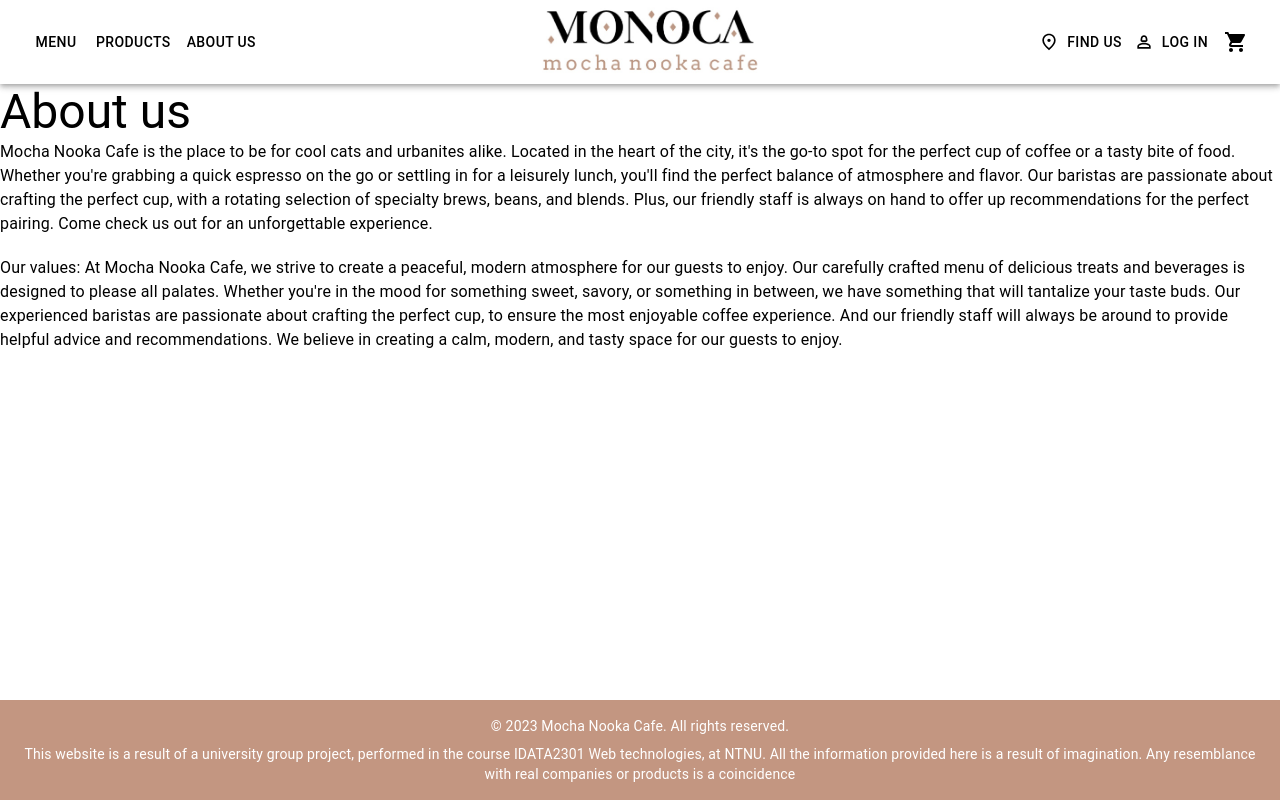
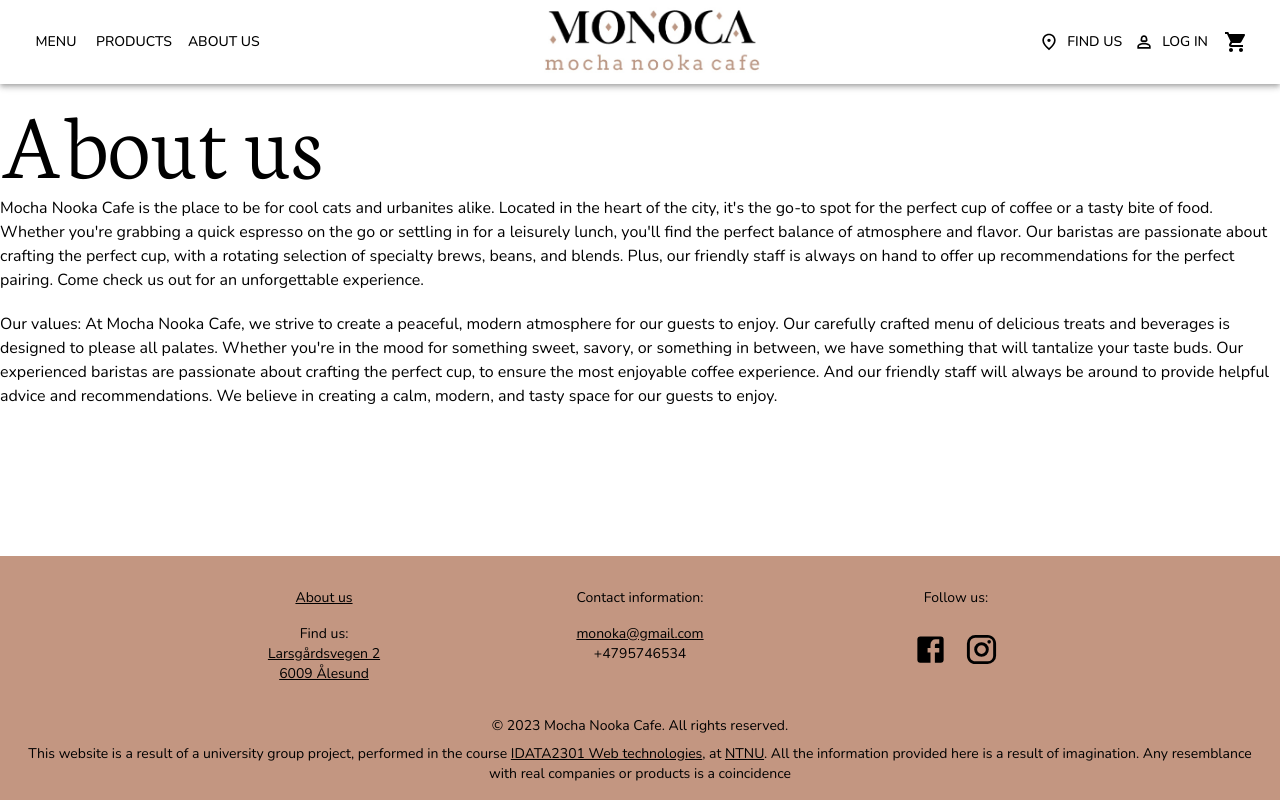
Before and after one commit to ivannakolesnyk/ivannakolesnyk.github.io, a React (Create React App) app in the folder webshop-frontend/: page /about in a window 1280 px wide. Built offline with nearby package versions, Linux system fonts and the light colour scheme.

Commit message:
Updated footer and theme
The footer is complete, I think. Added the fonts to the theme, and changed some color values. The theme works a bit differently than expected. In <typography> from MUI, h1, h2, h3 and h4 now use Neuton font, and body1, body2 use Neuton, including the links.

```diff
--- a/webshop-frontend/src/components/AboutUs.jsx
+++ b/webshop-frontend/src/components/AboutUs.jsx
@@ -4,7 +4,7 @@ import { Typography } from "@mui/material";
 const AboutUs = () => {
   return (
     <>
-      <Typography variant="h3" align="left">
+      <Typography variant="h1" align="left">
         About us
       </Typography>
       <Typography variant="body1">
--- a/webshop-frontend/src/components/Footer.jsx
+++ b/webshop-frontend/src/components/Footer.jsx
@@ -1,46 +1,112 @@
 import React from "react";
 import { useTheme } from "@mui/material/styles";
-import { Box, Link, Typography } from "@mui/material";
+import { Grid, IconButton, Typography } from "@mui/material";
+import { Link } from "react-router-dom";
+import FacebookIcon from "@mui/icons-material/Facebook";
+import InstagramIcon from "@mui/icons-material/Instagram";
 
+/**
+The Footer component displays the footer section of the web page.
+It includes information such as the address and contact details of the business,
+as well as links to social media pages.
+This component is rendered at the bottom of the page.
+@returns {JSX.Element} Footer component
+*/
 const Footer = () => {
+  // Import the custom theme from theme.js
   const theme = useTheme();
 
   return (
-    <Box
+    <Grid
+      container
+      spacing={2}
       sx={{
         bgcolor: theme.palette.primary.main,
-        color: theme.palette.secondary.contrastText,
         p: 2,
         mt: "auto",
+        justifyContent: "center",
       }}
     >
+      <Grid item xs={1.5}></Grid>
+      <Grid item xs={3}>
+        <Typography variant="body2" align="center" sx={{ mb: 2 }}>
+          <Link component={Link} to="/about" color="inherit">
+            About us
+          </Link>
+        </Typography>
+        <Typography variant="body2" align="center" sx={{ mb: 2 }}>
+          Find us: <br />
+          <Link component={Link} to="/findus" color="inherit">
+            Larsgårdsvegen 2<br />
+            6009 Ålesund
+          </Link>
+        </Typography>
+      </Grid>
+      <Grid item xs={3}>
+        <Typography variant="body2" align="center" sx={{ mb: 2 }}>
+          Contact information:
+        </Typography>
+        <Typography variant="body2" align="center" sx={{ mb: 2 }}>
+          <a href="mailto:monoka@gmail.com" target="_blank" rel="noreferrer">
+            monoka@gmail.com
+          </a>
+          <br></br>
+          +4795746534
+        </Typography>
+      </Grid>
+      <Grid item xs={3}>
+        <Typography variant="body2" align="center" sx={{ mb: 2 }}>
+          Follow us:
+        </Typography>
+        <Typography variant="body2" align="center" sx={{ mb: 2 }}>
+          <IconButton
+            href="https://www.facebook.com/"
+            target="_blank"
+            rel="noreferrer"
+            aria-label="Facebook"
+          >
+            <FacebookIcon fontSize="large" />
+          </IconButton>
+          <IconButton
+            href="https://www.instagram.com/"
+            target="_blank"
+            rel="noreferrer"
+            aria-label="Instagram"
+          >
+            <InstagramIcon fontSize="large" />
+          </IconButton>
+        </Typography>
+      </Grid>
+      <Grid item xs={1.5}></Grid>
+      <Grid item xs={12}>
         <Typography variant="body2" align="center">
           © {new Date().getFullYear()} Mocha Nooka Cafe. All rights reserved.
         </Typography>
         <Typography variant="body2" align="center" sx={{ mt: 1 }}>
-        This website is a result of a university group project, performed in the
-        course{" "}
-        <Link
+          This website is a result of a university group project, performed in
+          the course{" "}
+          <a
             href="https://www.ntnu.edu/studies/courses/IDATA2301#tab=omEmnet"
             target="_blank"
-          rel="noopener"
-          sx={{ color: theme.palette.secondary.contrastText }}
+            rel="noreferrer"
+            className="footer-link"
           >
             IDATA2301 Web technologies
-        </Link>
+          </a>
           , at{" "}
-        <Link
+          <a
             href="https://www.ntnu.edu/"
             target="_blank"
-          rel="noopener"
-          sx={{ color: theme.palette.secondary.contrastText }}
+            rel="noreferrer"
+            className="footer-link"
           >
             NTNU
-        </Link>
+          </a>
           . All the information provided here is a result of imagination. Any
           resemblance with real companies or products is a coincidence
         </Typography>
-    </Box>
+      </Grid>
+    </Grid>
   );
 };
 
--- a/webshop-frontend/src/components/Navbar.jsx
+++ b/webshop-frontend/src/components/Navbar.jsx
@@ -17,18 +17,53 @@ import {
   useMediaQuery,
 } from "@mui/material";
 import React, { useState } from "react";
+import { useTheme } from "@mui/material/styles";
 
-const StyledToolbar = styled(Toolbar)({
-  display: "flex",
-  justifyContent: "space-between",
-  backgroundColor: "white",
-});
+/**
+The Navbar component displays a navigation bar for the website.
+The Navbar consists of a logo, links to different pages on the website,
+and buttons for accessing user-related features like finding the store location,
+logging in, and accessing the shopping cart.
+The Navbar uses the MUI library to style and layout its components.
+@returns {JSX.Element} The JSX code for the Navbar component.
+*/
+const Navbar = () => {
+  // Import the custom theme from theme.js
+  const theme = useTheme();
 
-const Navbar = () => {
+  /**
+The StyledToolbar component is a styled version of the MUI Toolbar component.
+It is used to display the Navbar's contents in a way that is visually
+appealing and responsive to different screen sizes.
+*/
+  const StyledToolbar = styled(Toolbar)({
+    display: "flex",
+    justifyContent: "space-between",
+    backgroundColor: "white",
+    color: theme.palette.primary.contrastText,
+    "& .MuiSvgIcon-root": {
+      color: theme.palette.primary.contrastText,
+    },
+    "& button": {
+      color: theme.palette.primary.contrastText,
+    },
+  });
+
   const smallScreenSize = useMediaQuery("(max-width:800px)");
 
+  /**
+The openHamburgerMenu variable is a boolean that is true if the hamburger
+menu is currently open on small screens.
+It is used to control the state of the hamburger menu.
+*/
   const [openHamburgerMenu, setOpenHamburgerMenu] = useState(false);
 
+  /**
+The SmallScreenNavbar component is a styled div that contains the
+contents of the Navbar on small screens.
+It is used to display the Navbar's contents in a way that is visually
+appealing and responsive to small screens.
+*/
   const SmallScreenNavbar = styled("div")({
     display: "flex",
     alignItems: "center",
@@ -40,12 +75,23 @@ const Navbar = () => {
     marginRight: "8px",
   });
 
+  const StyledButton = styled(Button)({
+    color: "black",
+  });
+
+  /**
+This AppBar show the Small Screen Appbar if the screen size is below
+800 px, which is the value where there is not enough room for
+all the text on the NavBar. It would generally be used for a
+tablet or a mobile phone. If it's over 800 px it shows the entire
+NavBar, which is meant for computer screens and larger screens.
+*/
   return (
     <AppBar position="sticky">
       <StyledToolbar>
         {smallScreenSize ? (
           <SmallScreenNavbar>
-            <Link to="/">
+            <Link component={Link} to="/">
               <img
                 src={coffeeLogo}
                 alt="Monoca logo"
@@ -55,7 +101,7 @@ const Navbar = () => {
             <MenuButton
               edge="end"
               className={"menu-button"}
-              color="inherit"
+              color="#fff"
               aria-label="menu"
               onClick={(e) => setOpenHamburgerMenu(true)}
             >
@@ -139,9 +185,9 @@ const Navbar = () => {
         ) : (
           <>
             <div className="left-navbar-buttons">
-              <Button color="inherit" component={Link} to="/menu">
+              <StyledButton color="inherit" component={Link} to="/menu">
                 Menu
-              </Button>
+              </StyledButton>
               <Button color="inherit" component={Link} to="/products">
                 Products
               </Button>
@@ -149,7 +195,7 @@ const Navbar = () => {
                 About us
               </Button>
             </div>
-            <div className="coffeeLogo">
+            <div className="coffeeLogo" component={Link}>
               <Link to="/">
                 <img
                   src={coffeeLogo}
--- a/webshop-frontend/src/theme.js
+++ b/webshop-frontend/src/theme.js
@@ -8,7 +8,46 @@ export const theme = createTheme({
     },
     secondary: {
       main: "#F3EBE5",
-      contrastText: "#fff",
+      contrastText: "#000",
+    },
+  },
+  typography: {
+    fontFamily: "Nunito, sans-serif",
+    h1: {
+      fontFamily: "Neuton, serif",
+    },
+    h2: {
+      fontFamily: "Neuton, serif",
+    },
+    h3: {
+      fontFamily: "Neuton, serif",
+    },
+    h4: {
+      fontFamily: "Neuton, serif",
+    },
+    primary: {
+      fontFamily: "Nunito, sans-serif",
+      color: "#000",
+    },
+    body2: {
+      "& a": {
+        color: "#000",
+        textDecoration: "underline",
+        fontFamily: "Nunito, sans-serif",
+      },
+      "& a:visited": {
+        color: "#000",
+      },
+    },
+    body1: {
+      "& a": {
+        color: "#000",
+        textDecoration: "underline",
+        fontFamily: "Nunito, sans-serif",
+      },
+      "& a:visited": {
+        color: "#000",
+      },
     },
   },
 });
```
Lines whose indentation alone changed are shown as unchanged.
